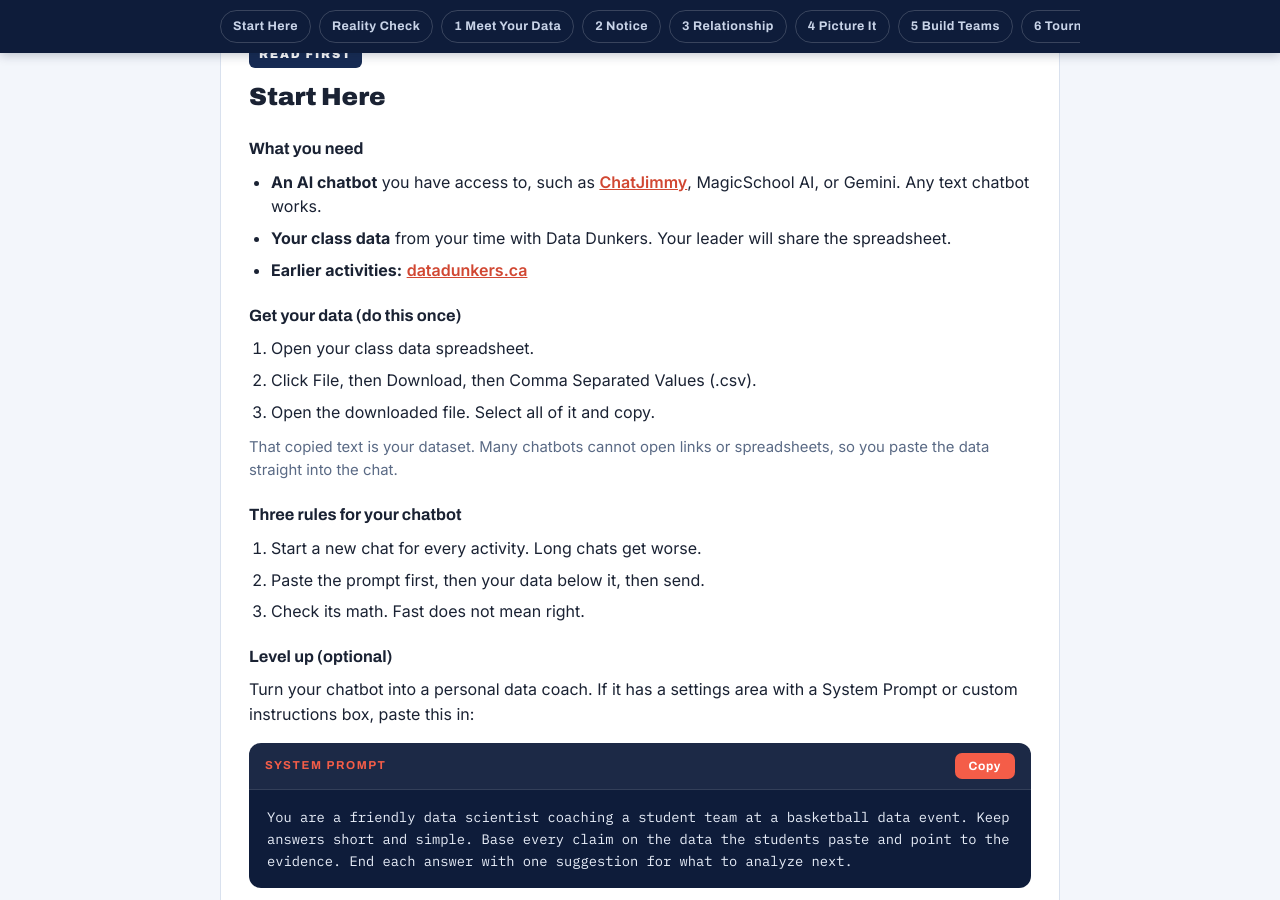
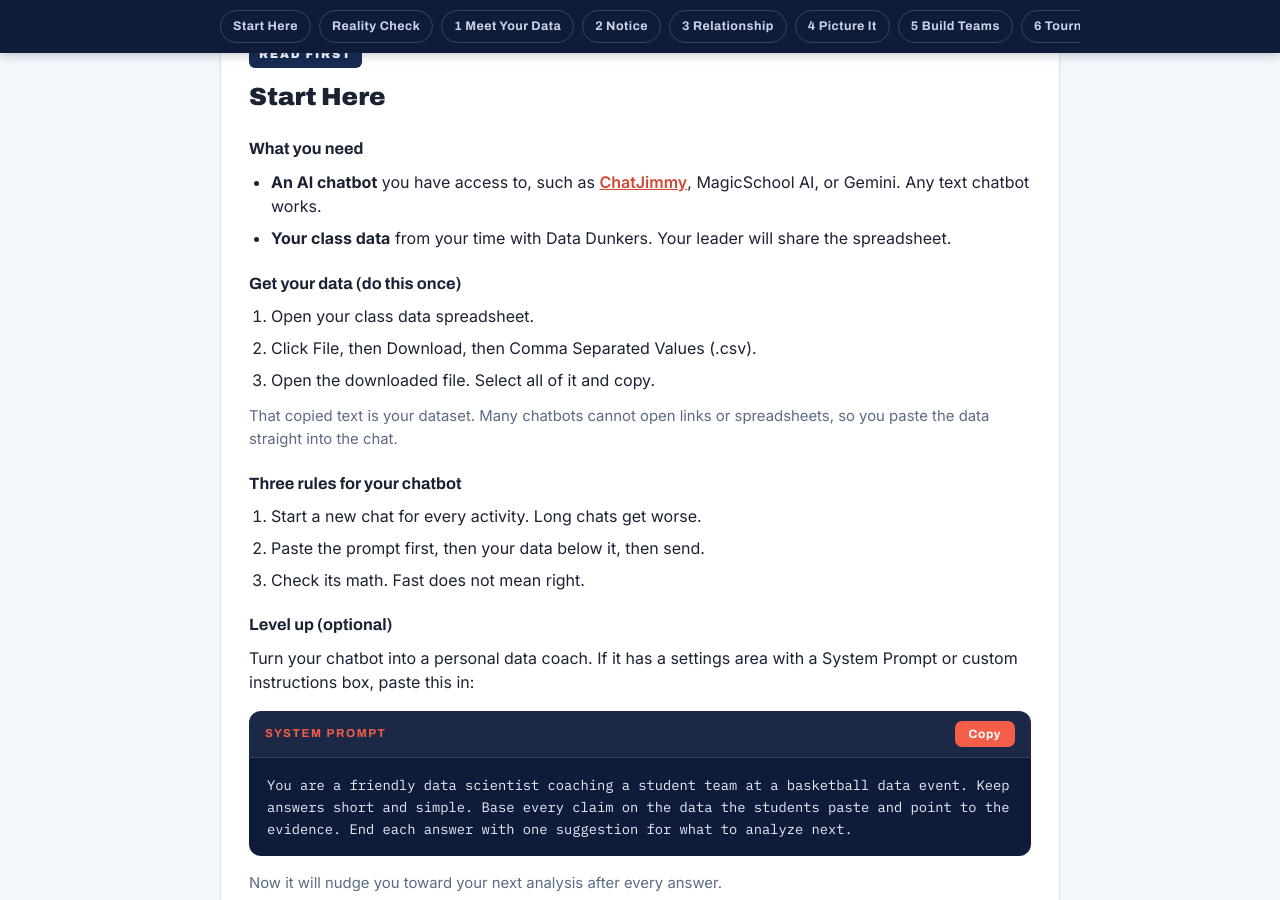
Before and after one commit to Data-Dunkers/data-dunkers.github.io, a Jekyll site: the page students/ai-quicktask.html, which Jekyll copies as it is, in a window 1280 px wide and 900 px high, scrolled down 366 px. Built offline with Jekyll 4.4.1, drawn with Linux system fonts in a browser that asks for light colours.

Commit message:
Update ai-quicktask.html

```diff
--- a/students/ai-quicktask.html
+++ b/students/ai-quicktask.html
@@ -338,7 +338,6 @@
       <ul class="plain">
         <li><b>An AI chatbot</b> you have access to, such as <a href="https://chatjimmy.ai">ChatJimmy</a>, MagicSchool AI, or Gemini. Any text chatbot works.</li>
         <li><b>Your class data</b> from your time with Data Dunkers. Your leader will share the spreadsheet.</li>
-        <li><b>Earlier activities:</b> <a href="https://datadunkers.ca">datadunkers.ca</a></li>
       </ul>
 
       <h3>Get your data (do this once)</h3>
```
